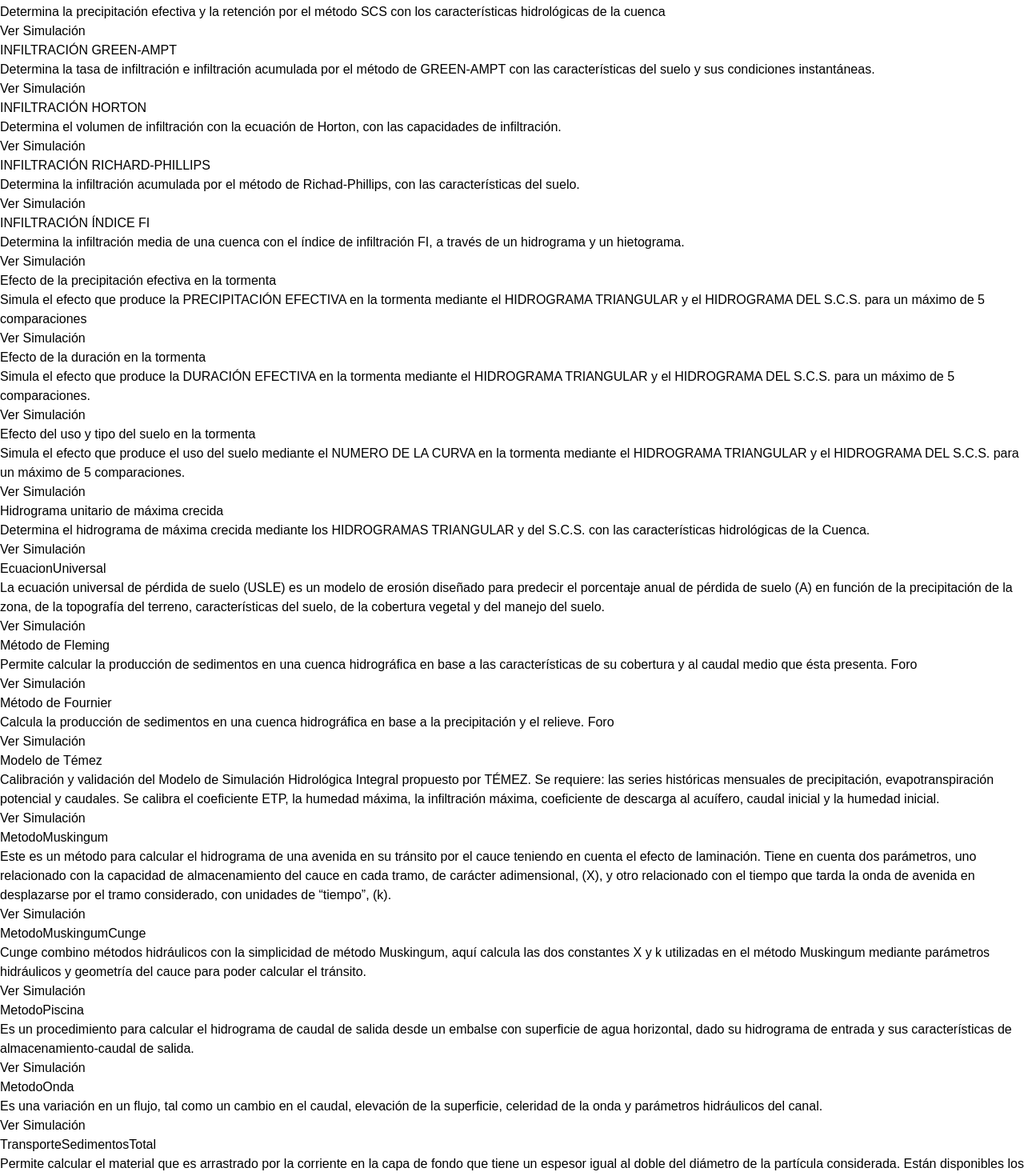
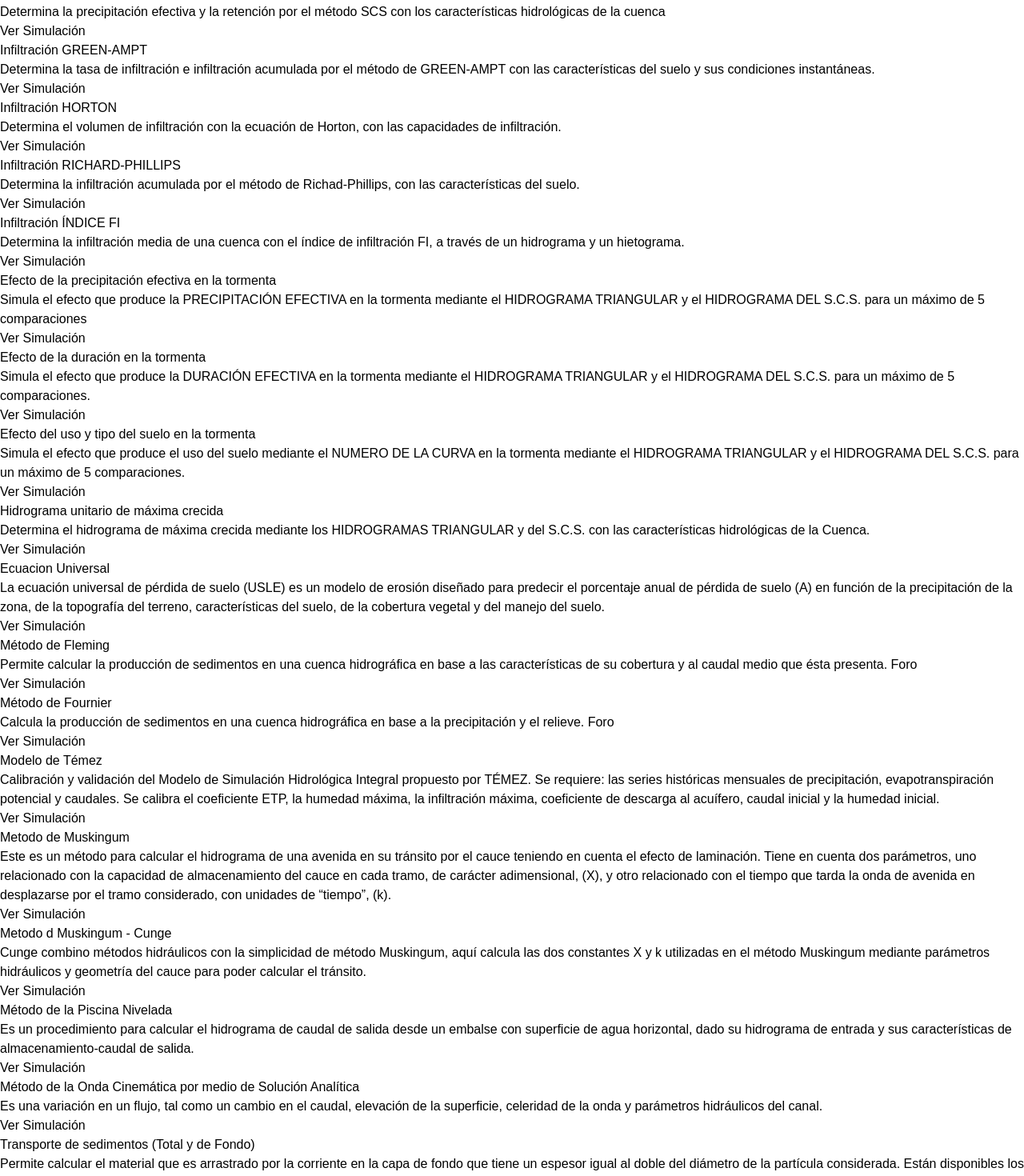
Before and after one commit to JamilErasmo/hydrovlab, a Next.js app: page /laboratorios in a window 1280 px wide. Shown: the part 1540-3010 px from the top of the page at 80% size. Built offline with nearby package versions, Linux system fonts and the light colour scheme.

Commit message:
Cambios 03

```diff
--- a/src/app/laboratorios/page.js
+++ b/src/app/laboratorios/page.js
@@ -44,43 +44,43 @@ export default function Simulaciones() {
         { id: 12, title: 'Método de Dupuit: Con pozos de observación', description: 'Permite simular en régimen permanente el funcionamiento de pozos  de extracción y de observación implantados en acuífero no confinado, facilitando la determinación de: radios de influencia (R), caudal de extracción (Q), curva de abatimientos, entre otros.', link: '/Experimentos/MetodoDupuitCon', category: 'Hidráulica de Pozos' },
         { id: 13, title: 'Método de Theis: Determinación de caudal de extracción (Q) y de abatimientos (z)', description: 'Permite simular en régimen no permanente el funcionamiento de pozos  de extracción y de observación implantados en acuífero confinado, facilitando la determinación de: caudal de extracción (Q), curva de abatimientos, producto de la explotación del acuífero.', link: '/Experimentos/MetodoTheis', category: 'Hidráulica de Pozos' },
 
-        { id: 14, title: 'INFILTRACIÓN SCS', description: 'Determina la precipitación efectiva y la retención por el método SCS con los características hidrológicas de la cuenca', link: '/Experimentos/InfiltracionCurva', category: 'Infiltración' },
-        { id: 15, title: 'INFILTRACIÓN GREEN-AMPT', description: 'Determina la tasa de infiltración e infiltración acumulada por el método de GREEN-AMPT con las características del suelo y sus condiciones instantáneas.', link: '/Experimentos/InfiltracionModeloGreen', category: 'Infiltración' },
-        { id: 16, title: 'INFILTRACIÓN HORTON', description: 'Determina el volumen de infiltración con la ecuación de Horton, con las capacidades de infiltración.', link: '/Experimentos/InfiltracionModeloHorton', category: 'Infiltración' },
-        { id: 17, title: 'INFILTRACIÓN RICHARD-PHILLIPS', description: 'Determina la infiltración acumulada por el método de Richad-Phillips, con las características del suelo.', link: '/Experimentos/InfiltracionModeloRichards', category: 'Infiltración' },
-        { id: 18, title: 'INFILTRACIÓN ÍNDICE FI', description: 'Determina la infiltración media de una cuenca con el índice de infiltración FI, a través de un hidrograma y un hietograma.', link: '/Experimentos/InfiltracionMetodoIndice', category: 'Infiltración' },
+        { id: 14, title: 'Infiltración SCS', description: 'Determina la precipitación efectiva y la retención por el método SCS con los características hidrológicas de la cuenca', link: '/Experimentos/InfiltracionCurva', category: 'Infiltración' },
+        { id: 15, title: 'Infiltración GREEN-AMPT', description: 'Determina la tasa de infiltración e infiltración acumulada por el método de GREEN-AMPT con las características del suelo y sus condiciones instantáneas.', link: '/Experimentos/InfiltracionModeloGreen', category: 'Infiltración' },
+        { id: 16, title: 'Infiltración HORTON', description: 'Determina el volumen de infiltración con la ecuación de Horton, con las capacidades de infiltración.', link: '/Experimentos/InfiltracionModeloHorton', category: 'Infiltración' },
+        { id: 17, title: 'Infiltración RICHARD-PHILLIPS', description: 'Determina la infiltración acumulada por el método de Richad-Phillips, con las características del suelo.', link: '/Experimentos/InfiltracionModeloRichards', category: 'Infiltración' },
+        { id: 18, title: 'Infiltración ÍNDICE FI', description: 'Determina la infiltración media de una cuenca con el índice de infiltración FI, a través de un hidrograma y un hietograma.', link: '/Experimentos/InfiltracionMetodoIndice', category: 'Infiltración' },
 
         { id: 19, title: 'Efecto de la precipitación efectiva en la tormenta', description: 'Simula el efecto que produce la PRECIPITACIÓN EFECTIVA en la tormenta mediante el HIDROGRAMA TRIANGULAR y el HIDROGRAMA DEL S.C.S. para un máximo de 5 comparaciones', link: '/Experimentos/EfectoPrecipitacion', category: 'Lluvia escorrentía' },
         { id: 20, title: 'Efecto de la duración en la tormenta', description: 'Simula el efecto que produce la DURACIÓN EFECTIVA en la tormenta mediante el HIDROGRAMA TRIANGULAR y el HIDROGRAMA DEL S.C.S. para un máximo de 5 comparaciones.', link: '/Experimentos/EfectoTormenta', category: 'Lluvia escorrentía' },
         { id: 21, title: 'Efecto del uso y tipo del suelo en la tormenta', description: 'Simula el efecto que produce el uso del suelo mediante el NUMERO DE LA CURVA en la tormenta mediante el HIDROGRAMA TRIANGULAR y el HIDROGRAMA DEL S.C.S. para un máximo de 5 comparaciones.', link: '/Experimentos/EfectoSuelo', category: 'Lluvia escorrentía' },
         { id: 22, title: 'Hidrograma unitario de máxima crecida', description: 'Determina el hidrograma de máxima crecida mediante los HIDROGRAMAS TRIANGULAR y del S.C.S.  con las características hidrológicas de la Cuenca.', link: '/Experimentos/HidrogramaUnitario', category: 'Lluvia escorrentía' },
 
-        { id: 23, title: 'EcuacionUniversal', description: 'La ecuación universal de pérdida de suelo (USLE) es un modelo de erosión diseñado para predecir el porcentaje anual de pérdida de suelo (A) en función de la precipitación de la zona, de la topografía del terreno, características del suelo, de la cobertura vegetal y del manejo del suelo.', link: '/Experimentos/EcuacionUniversal', category: 'Producción de sedimentos' },
+        { id: 23, title: 'Ecuacion Universal', description: 'La ecuación universal de pérdida de suelo (USLE) es un modelo de erosión diseñado para predecir el porcentaje anual de pérdida de suelo (A) en función de la precipitación de la zona, de la topografía del terreno, características del suelo, de la cobertura vegetal y del manejo del suelo.', link: '/Experimentos/EcuacionUniversal', category: 'Producción de sedimentos' },
         { id: 24, title: 'Método de Fleming', description: 'Permite calcular la producción de sedimentos en una cuenca hidrográfica en base a las características de su cobertura y al caudal medio que ésta presenta. Foro', link: '/Experimentos/MetodoFleming', category: 'Producción de sedimentos' },
         { id: 25, title: 'Método de Fournier', description: 'Calcula la producción de sedimentos en una cuenca hidrográfica en base a la precipitación y el relieve. Foro', link: '/Experimentos/MetodoFournier', category: 'Producción de sedimentos' },
 
         { id: 26, title: 'Modelo de Témez', description: 'Calibración y validación del Modelo de Simulación Hidrológica Integral propuesto por TÉMEZ. Se requiere: las series históricas mensuales de precipitación, evapotranspiración potencial y  caudales.  Se calibra el coeficiente ETP, la humedad máxima, la infiltración máxima, coeficiente de descarga al acuífero, caudal inicial y la humedad inicial.', link: '/Experimentos/temez', category: 'Simulación continua' },
 
-        { id: 27, title: 'MetodoMuskingum', description: 'Este es un método para calcular el hidrograma de una avenida en su tránsito por el cauce teniendo en cuenta el efecto de laminación. Tiene en cuenta dos parámetros, uno relacionado con la capacidad de almacenamiento del cauce en cada tramo, de carácter adimensional, (X), y otro relacionado con el tiempo que tarda la onda de avenida en desplazarse por el tramo considerado, con unidades de “tiempo”, (k).', link: '/Experimentos/muskingum', category: 'Tránsito de Avenidas' },
-        { id: 28, title: 'MetodoMuskingumCunge', description: 'Cunge combino métodos hidráulicos con la simplicidad de método Muskingum, aquí calcula las dos constantes X y k utilizadas en el método Muskingum mediante parámetros hidráulicos y geometría del cauce para poder calcular el tránsito.', link: '/Experimentos/MetodoMuskingumCunge', category: 'Tránsito de Avenidas' },
-        { id: 29, title: 'MetodoPiscina', description: 'Es un procedimiento para calcular el hidrograma de caudal de salida desde un embalse con superficie de agua horizontal, dado su hidrograma de entrada y sus características de almacenamiento-caudal de salida.', link: '/Experimentos/MetodoPiscina', category: 'Tránsito de Avenidas' },
-        { id: 30, title: 'MetodoOnda', description: 'Es una variación en un flujo, tal como un cambio en el caudal, elevación de la superficie, celeridad de la onda y parámetros hidráulicos del canal.', link: '/Experimentos/MetodoOnda', category: 'Tránsito de Avenidas' },
+        { id: 27, title: 'Metodo de Muskingum', description: 'Este es un método para calcular el hidrograma de una avenida en su tránsito por el cauce teniendo en cuenta el efecto de laminación. Tiene en cuenta dos parámetros, uno relacionado con la capacidad de almacenamiento del cauce en cada tramo, de carácter adimensional, (X), y otro relacionado con el tiempo que tarda la onda de avenida en desplazarse por el tramo considerado, con unidades de “tiempo”, (k).', link: '/Experimentos/muskingum', category: 'Tránsito de Avenidas' },
+        { id: 28, title: 'Metodo d Muskingum - Cunge', description: 'Cunge combino métodos hidráulicos con la simplicidad de método Muskingum, aquí calcula las dos constantes X y k utilizadas en el método Muskingum mediante parámetros hidráulicos y geometría del cauce para poder calcular el tránsito.', link: '/Experimentos/MetodoMuskingumCunge', category: 'Tránsito de Avenidas' },
+        { id: 29, title: 'Método de la Piscina Nivelada', description: 'Es un procedimiento para calcular el hidrograma de caudal de salida desde un embalse con superficie de agua horizontal, dado su hidrograma de entrada y sus características de almacenamiento-caudal de salida.', link: '/Experimentos/MetodoPiscina', category: 'Tránsito de Avenidas' },
+        { id: 30, title: 'Método de la Onda Cinemática por medio de Solución Analítica', description: 'Es una variación en un flujo, tal como un cambio en el caudal, elevación de la superficie, celeridad de la onda y parámetros hidráulicos del canal.', link: '/Experimentos/MetodoOnda', category: 'Tránsito de Avenidas' },
 
         // { id: 31, title: 'TransporteSedimentosSuspension', description: 'Permite calcular el material transportado por la corriente, tanto dentro de la capa de fondo como en suspensión.  Se pueden aplicar los métodos de Colby, Engelund-Hasen, Shen-Hung, Yang, Ackers-White, Brownlie, Karim-Kénnedy y Graf -Acaroglu.', link: '/Experimentos/TransporteSedimentosSuspension', category: 'Transporte de sedimentos' },
-        { id: 32, title: 'TransporteSedimentosTotal', description: 'Permite calcular el material que es arrastrado por la corriente en la capa de fondo que tiene un espesor igual al doble del diámetro de la partícula considerada.  Están disponibles los métodos de Duboys-Straub, Schoklits, Shields, Meyer-Peter y Muller, Leví, Einstein, Einstein-Brown, Sato-Kikkawa-Ashida, Rottner, Frijlink, Yalin, Pernecker-Vollmer,Inlis-Lacey, Bogardi y Van Rijn.', link: '/Experimentos/TransporteSedimentosTotal', category: 'Transporte de sedimentos' },
+        { id: 32, title: 'Transporte de sedimentos (Total y de Fondo)', description: 'Permite calcular el material que es arrastrado por la corriente en la capa de fondo que tiene un espesor igual al doble del diámetro de la partícula considerada.  Están disponibles los métodos de Duboys-Straub, Schoklits, Shields, Meyer-Peter y Muller, Leví, Einstein, Einstein-Brown, Sato-Kikkawa-Ashida, Rottner, Frijlink, Yalin, Pernecker-Vollmer,Inlis-Lacey, Bogardi y Van Rijn.', link: '/Experimentos/TransporteSedimentosTotal', category: 'Transporte de sedimentos' },
 
         { id: 33, title: 'Prueba de Bondad de Ajuste', description: 'Esta herramienta nos permite analizar por el método Kolmogorov Smirnov, la función de distribución de probabilidad que se ajusta mejor a la serie de datos recopilados en  registros histórico de valores extremos', link: '/Experimentos/PruebaDeBondad', category: 'Análisis Probabilístico' },
 
         { id: 34, title: 'Curva de Remanso (Tramos Fijos)', description: 'El flujo gradualmente variado constituye una clase especial de flujo permanente no uniforme y se caracteriza por una variación continua del tirante (y con ello el área la velocidad, etc.), a lo largo del perfil de la ecuacion ongitudinal del canal', link: '/Experimentos/CurvaRemazoTramos', category: 'Hidráulica de canales' },
-        { id: 35, title: 'Curva de Remanso(Bakhmeteff)', description: 'El flujo gradualmente variado constituye una clase especial de flujo permanente no uniforme y se caracteriza por una variación continua del tirante (y con ello el área la velocidad, etc.), a lo largo del perfil longitudinal del canal.', link: '/Experimentos/CurvaRemazoBakhmeteff', category: 'Hidráulica de canales' },
+        { id: 35, title: 'Curva de Remanso (Bakhmeteff)', description: 'El flujo gradualmente variado constituye una clase especial de flujo permanente no uniforme y se caracteriza por una variación continua del tirante (y con ello el área la velocidad, etc.), a lo largo del perfil longitudinal del canal.', link: '/Experimentos/CurvaRemazoBakhmeteff', category: 'Hidráulica de canales' },
         { id: 36, title: 'Raiz de una Ecuación', description: '	En casos hidráulicos es frecuente tener que resolver una ecuación compleja de grado superior.', link: '/Experimentos/RaizEcuacion', category: 'Hidráulica de canales' },
         { id: 37, title: 'Resalto Hidráulico (S. Circular)', description: 'Es resalto o salto hidráulico es un fenómeno local que se presenta en un flujo rápidamente variado, en el cual en un corto tramo, el tirante cambia de un  valor inferior al crítico a otro superior a este.', link: '/Experimentos/ResaltoHidraulicoCircular', category: 'Hidráulica de canales.' },
         { id: 38, title: 'Resalto Hidráulico (S.Trapezoidal)', description: 'Es resalto o salto hidráulico es un fenómeno local que se presenta en un flujo rápidamente variado, en el cual en un corto tramo, el tirante cambia de un  valor inferior al crítico a otro superior a este.', link: '/Experimentos/ResaltoHidraulicoTrapezoidal', category: 'Hidráulica de canales' },
         { id: 39, title: 'Tirante Critico (S. Circular)', description: 'Se dice que el tirante de agua y para un flujo critico, recibe el nombre de tirante critico, yc.', link: '/Experimentos/TiranteCriticoCircular', category: 'Hidráulica de canales' },
         { id: 40, title: 'Tirante Critico (S. Trapezoidal)', description: '	Se dice que un canal o alguna sección de él, está trabajando bajo régimen crítico, en cualquiera de los siguientes tres casos.', link: '/Experimentos/TiranteCriticoTrapezoidal', category: 'Hidráulica de canales' },
         { id: 41, title: 'Tirante Normal Seccion Parabólica', description: 'Relaciones Geométricas de una sección parabólica.', link: '/Experimentos/TiranteNSeccionParabolica', category: 'Hidráulica de canales' },
-        { id: 42, title: 'Tirante Normal(S.trapezoidal,triangular)', description: 'Aplicando el Método de Newton Raphson. Un flujo uniforme y permanente recibe el nombre de flujo normal', link: '/Experimentos/TiranteNSeccionTrapezoidal', category: 'Hidráulica de canales' },
-        { id: 43, title: 'Tirante normal(seccion circular)', description: 'Aplicando el Método de la Secante. En este método el algoritmo que permite el cálculo de la raíz aproximada para la solución de la ecuación f(X)=0.', link: '/Experimentos/TiranteNSeccionCircular', category: 'Hidráulica de canales' },
+        { id: 42, title: 'Tirante Normal (S.trapezoidal,triangular)', description: 'Aplicando el Método de Newton Raphson. Un flujo uniforme y permanente recibe el nombre de flujo normal', link: '/Experimentos/TiranteNSeccionTrapezoidal', category: 'Hidráulica de canales' },
+        { id: 43, title: 'Tirante normal (seccion circular)', description: 'Aplicando el Método de la Secante. En este método el algoritmo que permite el cálculo de la raíz aproximada para la solución de la ecuación f(X)=0.', link: '/Experimentos/TiranteNSeccionCircular', category: 'Hidráulica de canales' },
     ];
 
 
```
